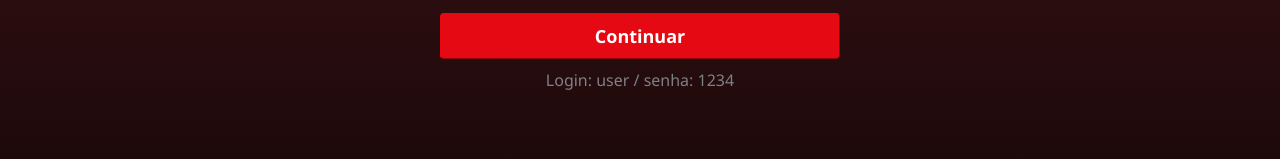
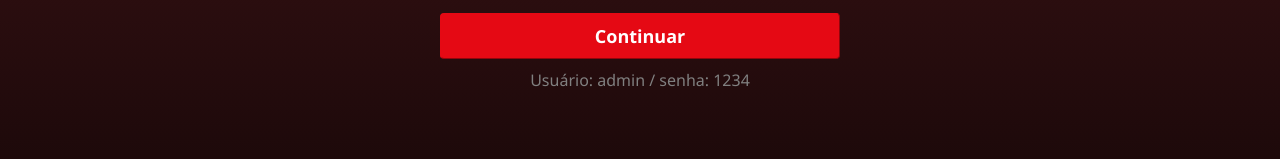
Before and after one commit to elionardosantos/serratec-react-p1, a React (Vite) app: page / in a window 1280 px wide. Shown: the part 345-504 px from the top of the page. Built offline with nearby package versions, Linux system fonts and the light colour scheme.

Commit message:
Corrige o texto de "Login" para "Usuário"

```diff
--- a/src/App.jsx
+++ b/src/App.jsx
@@ -21,7 +21,7 @@ function App() {
   const [password, setPassword] = useState("");
 
   // Usuário e senha válidos para login
-  const validUser = "user";
+  const validUser = "admin";
   const validPass = "1234";
 
   useEffect(() => {
@@ -88,7 +88,7 @@ function App() {
               Continuar
             </button>
 
-            <div className={ styles.loginInfo }>Login: user / senha: 1234</div>
+            <div className={ styles.loginInfo }>Usuário: admin / senha: 1234</div>
 
           </div>
         </div>
```
